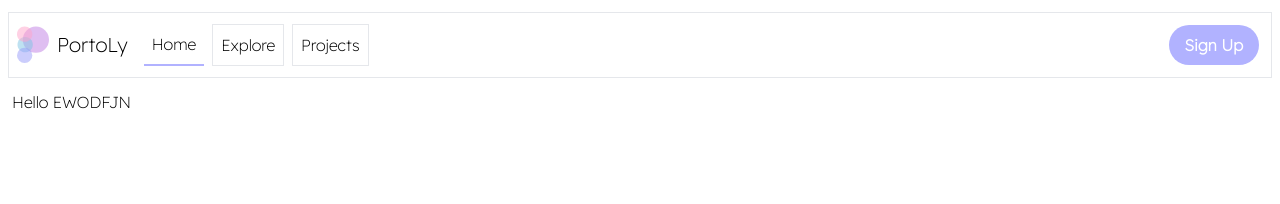
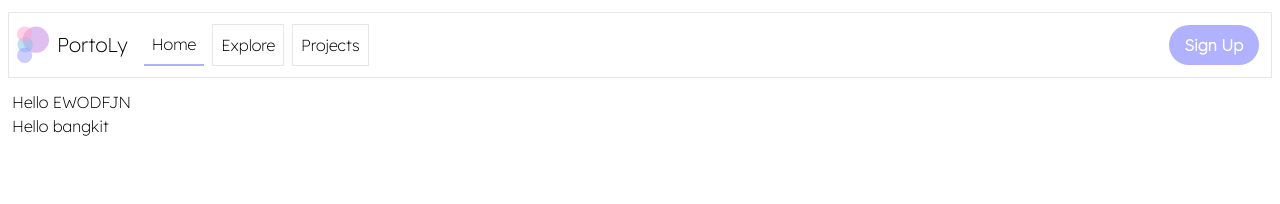
Before and after one commit to Xazkiel0/portoly, a Next.js app: page / in a window 1280 px wide. Shown: the top 204 px of the page. Built offline with nearby package versions, Linux system fonts and the light colour scheme.

Commit message:
Day 1 - ES

```diff
--- a/pages/index.js
+++ b/pages/index.js
@@ -12,6 +12,7 @@ export default function Home() {
 
       <main className="">
         <h1> Hello EWODFJN</h1>
+        <h1> Hello bangkit</h1>
       </main>
 
       <footer className="">
```
